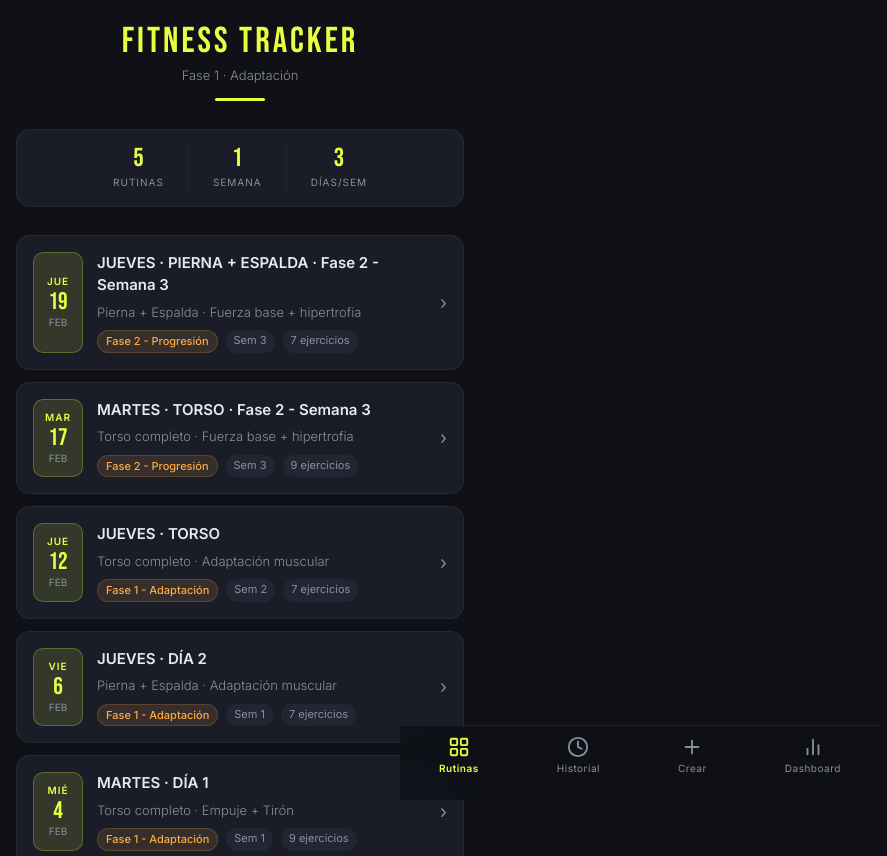
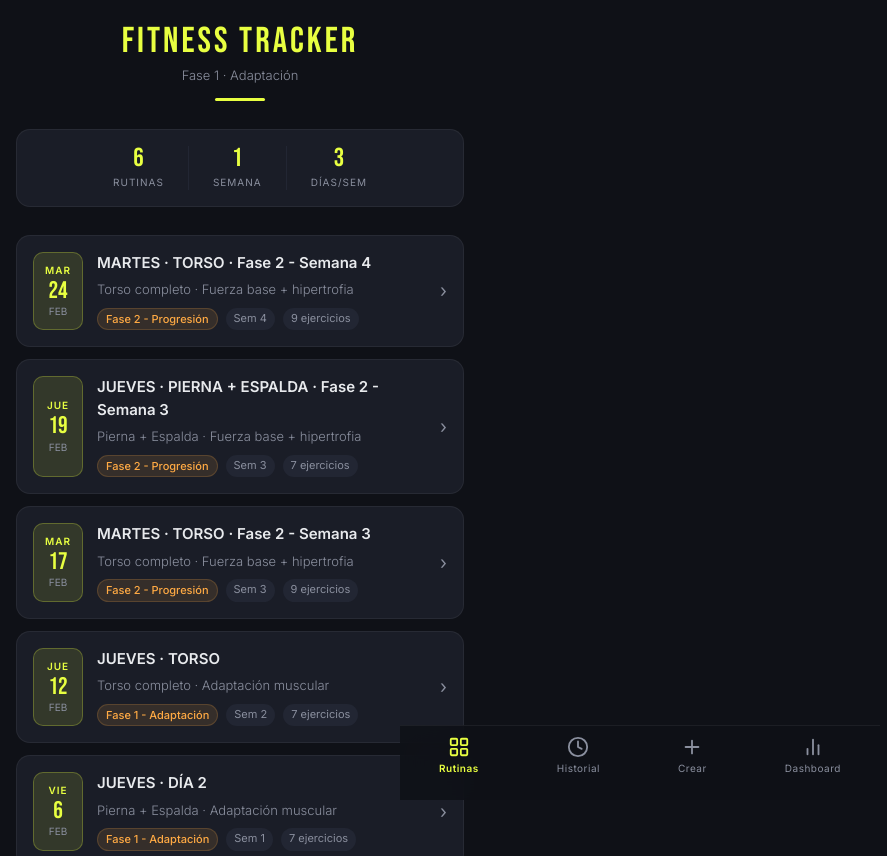
Before and after one commit to mdgdeveloper/gym26, a Next.js app: page / in a window 1280 px wide. Shown: the top 856 px of the page, without its empty margins (0-887 px from the left). Built offline with nearby package versions, Linux system fonts and the light colour scheme.

Commit message:
feat: new routine for today

```diff
--- a/data/index.ts
+++ b/data/index.ts
@@ -7,6 +7,7 @@ import juevesPiernaFase1Semana1 from "./routines/jueves-pierna-fase1-semana1.jso
 import juevesTorsoFase1Semana2 from "./routines/jueves-torso-fase1-semana2.json";
 import martesTorsoFase2Semana3 from "./routines/martes-torso-fase2-semana3.json";
 import juevesPiernaFase2Semana3 from "./routines/jueves-pierna-espalda-fase2-semana3.json";
+import martesTorsoFase2Semana4 from "./routines/martes-torso-fase2-semana4.json";
 
 // ─── ARRAY DE TODAS LAS RUTINAS ─── (orden: más reciente primero)
 const allRoutines: Routine[] = [
@@ -15,6 +16,7 @@ const allRoutines: Routine[] = [
   juevesTorsoFase1Semana2 as unknown as Routine,
   martesTorsoFase2Semana3 as unknown as Routine,
   juevesPiernaFase2Semana3 as unknown as Routine,
+  martesTorsoFase2Semana4 as unknown as Routine,
 ];
 
 export function getAllRoutines(): Routine[] {
--- /dev/null
+++ b/data/routines/martes-torso-fase2-semana4.json
@@ -0,0 +1,260 @@
+{
+  "id": "martes-torso-fase2-semana4",
+  "title": "MARTES · TORSO · Fase 2 - Semana 4",
+  "date": "2026-02-24",
+  "focus": "Torso completo · Fuerza base + hipertrofia",
+  "phase": "Fase 2 - Progresión",
+  "week": 4,
+  "summary": {
+    "cardio": "5 min",
+    "warmup": "6 min",
+    "training": "34 min",
+    "stretch": "5 min"
+  },
+  "blocks": [
+    {
+      "type": "cardio",
+      "title": "Activación general",
+      "description": "Bici, remo o cinta. Ritmo suave-medio.",
+      "duration": "5 min",
+      "items": []
+    },
+    {
+      "type": "warmup",
+      "title": "Movilidad y activación de torso",
+      "duration": "6 min",
+      "items": [
+        {
+          "text": "Círculos de hombros y brazos · 15 reps"
+        },
+        {
+          "text": "Movilidad escapular (retracción/protracción) · 2 x 12"
+        },
+        {
+          "text": "Rotaciones torácicas · 10 por lado"
+        },
+        {
+          "text": "Flexiones apoyando rodillas o completas · 2 x 8-10"
+        }
+      ]
+    },
+    {
+      "type": "stretch",
+      "title": "Estiramientos",
+      "duration": "5 min",
+      "items": [
+        {
+          "bold": "Pectoral:",
+          "text": "30s por lado"
+        },
+        {
+          "bold": "Dorsal:",
+          "text": "30s"
+        },
+        {
+          "bold": "Hombros:",
+          "text": "25-30s"
+        },
+        {
+          "bold": "Tríceps:",
+          "text": "25s por lado"
+        }
+      ]
+    }
+  ],
+  "exercises": [
+    {
+      "id": "press-banca",
+      "name": "Press de Banca con Barra",
+      "order": 1,
+      "type": "principal",
+      "series": 4,
+      "reps": "6-8",
+      "rest": "2 min",
+      "weight": "moderado-alto",
+      "tip": "Última semana de fase 2: sube un poco si la técnica es sólida, sin perder control.",
+      "steps": [
+        {
+          "text": "Acuéstate en el banco con los pies firmes en el suelo. Agarra la barra con las manos un poco más abiertas que el ancho de los hombros."
+        },
+        {
+          "text": "Baja la barra lentamente hasta el pecho manteniendo los codos en un ángulo de 45 grados."
+        },
+        {
+          "text": "Empuja la barra hacia arriba hasta extender los brazos sin bloquear codos."
+        }
+      ]
+    },
+    {
+      "id": "remo-polea-baja",
+      "name": "Remo en Polea Baja",
+      "order": 2,
+      "type": "principal",
+      "series": 4,
+      "reps": "6-8",
+      "rest": "2 min",
+      "weight": "moderado-alto",
+      "tip": "Pecho alto y 1s de pausa apretando escápulas.",
+      "steps": [
+        {
+          "text": "Siéntate en la máquina con los pies apoyados y las rodillas ligeramente flexionadas. Agarra el mango con ambas manos."
+        },
+        {
+          "text": "Tira del mango hacia el abdomen, codos cerca del cuerpo."
+        },
+        {
+          "text": "Haz una pausa breve apretando escápulas y vuelve controlado a la posición inicial."
+        }
+      ]
+    },
+    {
+      "id": "press-hombros",
+      "name": "Press de Hombros con Mancuernas",
+      "order": 3,
+      "type": "secundario",
+      "series": 3,
+      "reps": "8-10",
+      "rest": "90s",
+      "weight": "moderado",
+      "tip": "Control total en la bajada, sin arquear la espalda.",
+      "steps": [
+        {
+          "text": "Siéntate con respaldo y sostén las mancuernas a la altura de los hombros."
+        },
+        {
+          "text": "Empuja hacia arriba hasta casi extender los codos."
+        },
+        {
+          "text": "Baja de forma controlada hasta la posición inicial."
+        }
+      ]
+    },
+    {
+      "id": "jalon-pecho",
+      "name": "Jalón al Pecho en Polea",
+      "order": 4,
+      "type": "secundario",
+      "series": 3,
+      "reps": "8-10",
+      "rest": "90s",
+      "weight": "moderado-alto",
+      "tip": "Lleva los codos hacia abajo y siente los dorsales trabajar.",
+      "steps": [
+        {
+          "text": "Siéntate con las rodillas aseguradas y agarra la barra con agarre amplio."
+        },
+        {
+          "text": "Tira la barra hacia la parte alta del pecho llevando los codos hacia abajo."
+        },
+        {
+          "text": "Vuelve arriba de forma controlada, sin impulso."
+        }
+      ]
+    },
+    {
+      "id": "elevaciones-laterales",
+      "name": "Elevaciones Laterales",
+      "order": 5,
+      "type": "aislamiento",
+      "series": 3,
+      "reps": "12-15",
+      "rest": "60s",
+      "weight": "ligero-moderado",
+      "tip": "Sube hasta la altura del hombro, sin balanceo.",
+      "steps": [
+        {
+          "text": "De pie, mancuernas a los lados con las palmas mirando hacia adentro."
+        },
+        {
+          "text": "Eleva las mancuernas hasta la altura del hombro con un ligero doblez en los codos."
+        },
+        {
+          "text": "Baja lento y controlado a la posición inicial."
+        }
+      ]
+    },
+    {
+      "id": "curl-biceps",
+      "name": "Curl de Bíceps con Mancuernas",
+      "order": 6,
+      "type": "aislamiento",
+      "series": 3,
+      "reps": "10-12",
+      "rest": "60s",
+      "weight": "moderado",
+      "tip": "Codos fijos y movimiento controlado.",
+      "steps": [
+        {
+          "text": "De pie, mancuernas a los lados con palmas mirando hacia adelante."
+        },
+        {
+          "text": "Flexiona los codos para llevar las mancuernas hacia los hombros."
+        },
+        {
+          "text": "Baja lentamente a la posición inicial."
+        }
+      ]
+    },
+    {
+      "id": "extension-triceps",
+      "name": "Extensión de Tríceps en Polea",
+      "order": 7,
+      "type": "aislamiento",
+      "series": 3,
+      "reps": "10-12",
+      "rest": "60s",
+      "weight": "moderado",
+      "tip": "Codos fijos, solo se mueven los antebrazos.",
+      "steps": [
+        {
+          "text": "De pie frente a la polea alta, agarra el accesorio con las palmas hacia abajo."
+        },
+        {
+          "text": "Extiende los brazos hacia abajo hasta casi estirar los codos."
+        },
+        {
+          "text": "Vuelve lentamente a la posición inicial, sin mover los codos."
+        }
+      ]
+    },
+    {
+      "id": "plancha",
+      "name": "Plancha Abdominal",
+      "order": 8,
+      "type": "core",
+      "series": 3,
+      "reps": "45-55s",
+      "rest": "45s",
+      "tip": "Más tiempo bajo tensión sin perder alineación.",
+      "steps": [
+        {
+          "text": "Colócate en plancha con antebrazos apoyados y cuerpo en línea recta."
+        },
+        {
+          "text": "Aprieta abdomen y glúteos, mantén la postura durante el tiempo indicado."
+        }
+      ]
+    },
+    {
+      "id": "dead-bug",
+      "name": "Dead Bug",
+      "order": 9,
+      "type": "core",
+      "series": 2,
+      "reps": "10-12 por lado",
+      "rest": "45s",
+      "tip": "Movimiento lento, espalda baja pegada al suelo.",
+      "steps": [
+        {
+          "text": "Tumbado boca arriba, brazos extendidos al techo y rodillas a 90 grados."
+        },
+        {
+          "text": "Extiende brazo y pierna contrarios sin perder contacto de la espalda con el suelo."
+        },
+        {
+          "text": "Vuelve al centro y alterna de lado."
+        }
+      ]
+    }
+  ]
+}
```
